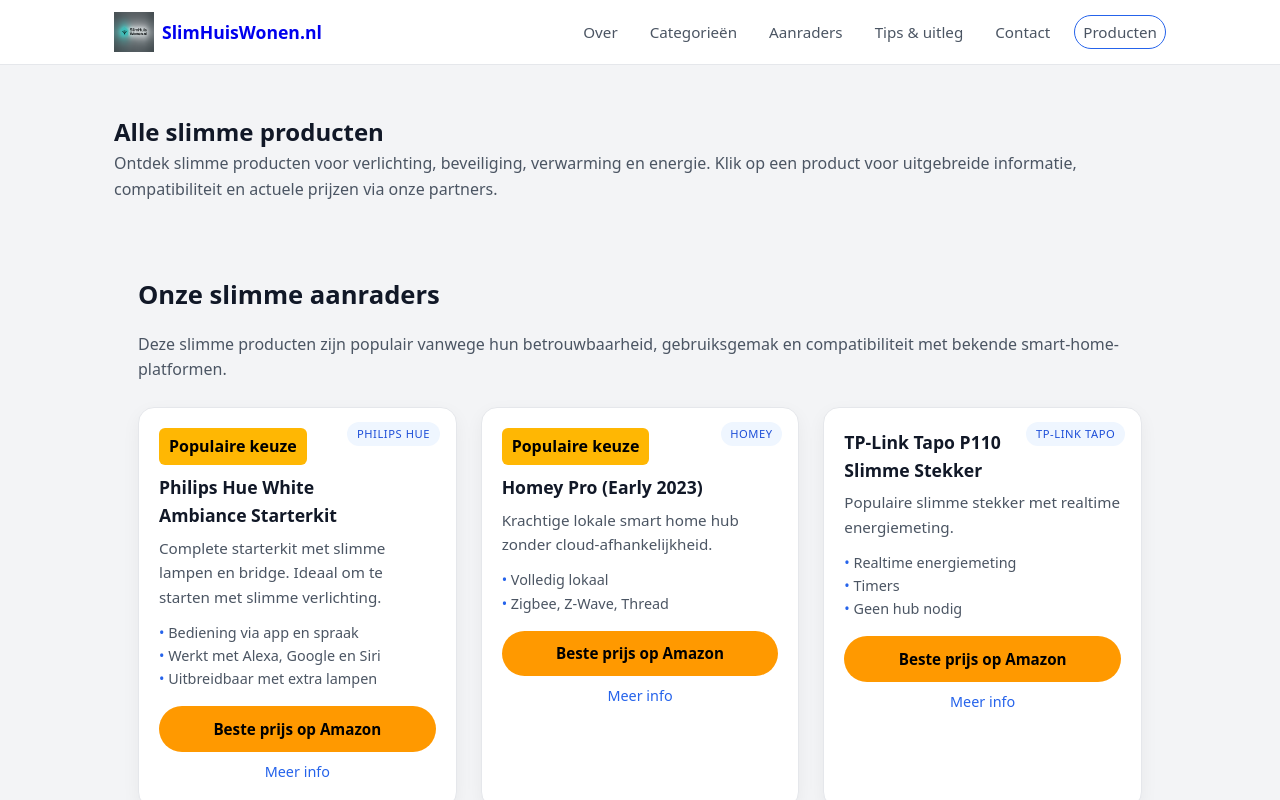
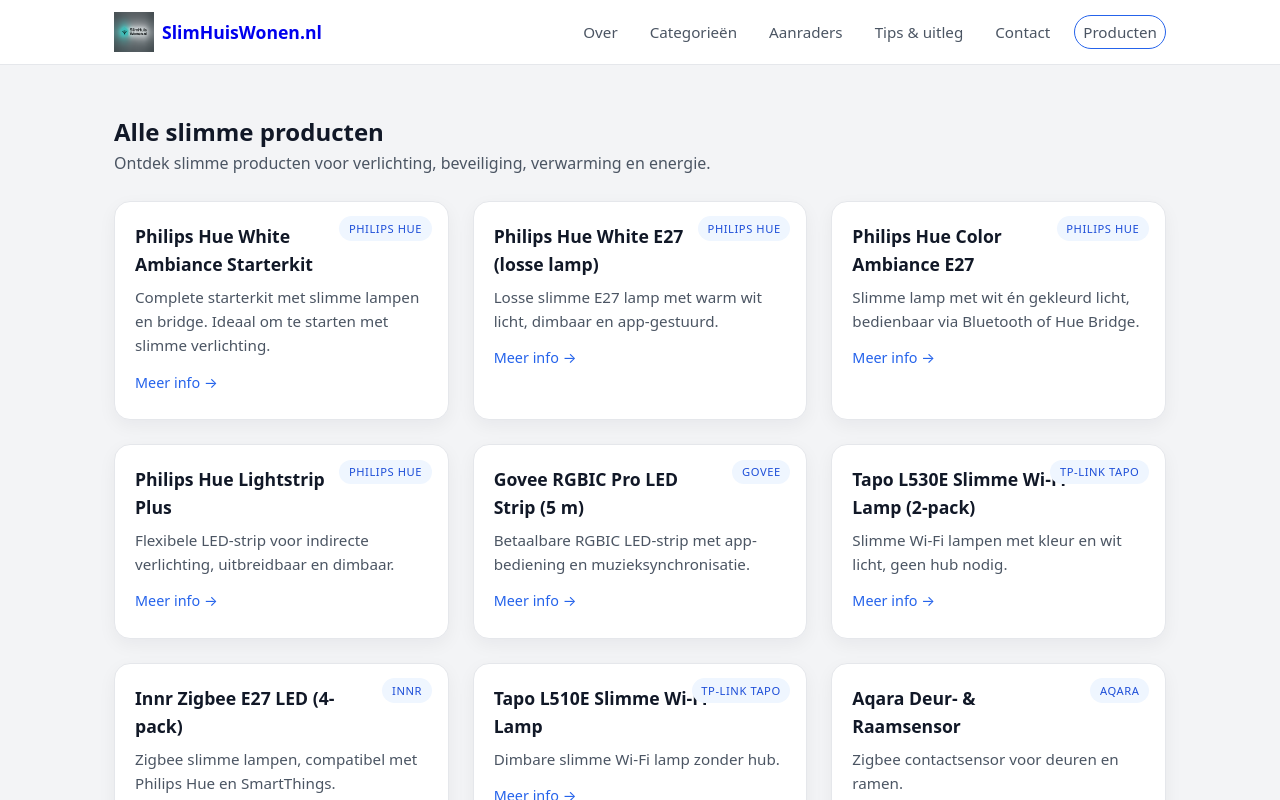
Before and after one commit to hafidgrad/SlimHuisWonen, a Next.js app: page /producten in a window 1280 px wide. Shown: the top 800 px of the page. Built offline with nearby package versions, Linux system fonts and the light colour scheme.

Commit message:
app/producten/page.jsx

```diff
--- a/app/producten/page.jsx
+++ b/app/producten/page.jsx
@@ -1,6 +1,7 @@
 import Header from "@/components/Header";
 import Footer from "@/components/Footer";
-import Products from "@/components/Products";
+import Link from "next/link";
+import { getAllProducts } from "@/data/products";
 
 export const metadata = {
   title: "Alle slimme producten voor een slim huis",
@@ -12,6 +13,8 @@
 };
 
 export default function ProductenPage() {
+  const products = getAllProducts();
+
   return (
     <>
       <Header />
@@ -23,12 +26,25 @@
 
             <p className="section-intro">
               Ontdek slimme producten voor verlichting, beveiliging, verwarming
-              en energie. Klik op een product voor uitgebreide informatie,
-              compatibiliteit en actuele prijzen via onze partners.
+              en energie.
             </p>
 
-            {/* ✅ Toon alle producten (geen limit) */}
-            <Products />
+            <div className="product-grid">
+              {products.map((p) => (
+                <article key={p.slug} className="product-card">
+                  <div className="product-tag">{p.brand}</div>
+                  <h3>{p.name}</h3>
+                  <p className="product-desc">{p.description}</p>
+
+                  <Link
+                    href={`/product/${p.slug}`}
+                    className="product-details-link"
+                  >
+                    Meer info →
+                  </Link>
+                </article>
+              ))}
+            </div>
           </div>
         </section>
       </main>
```
